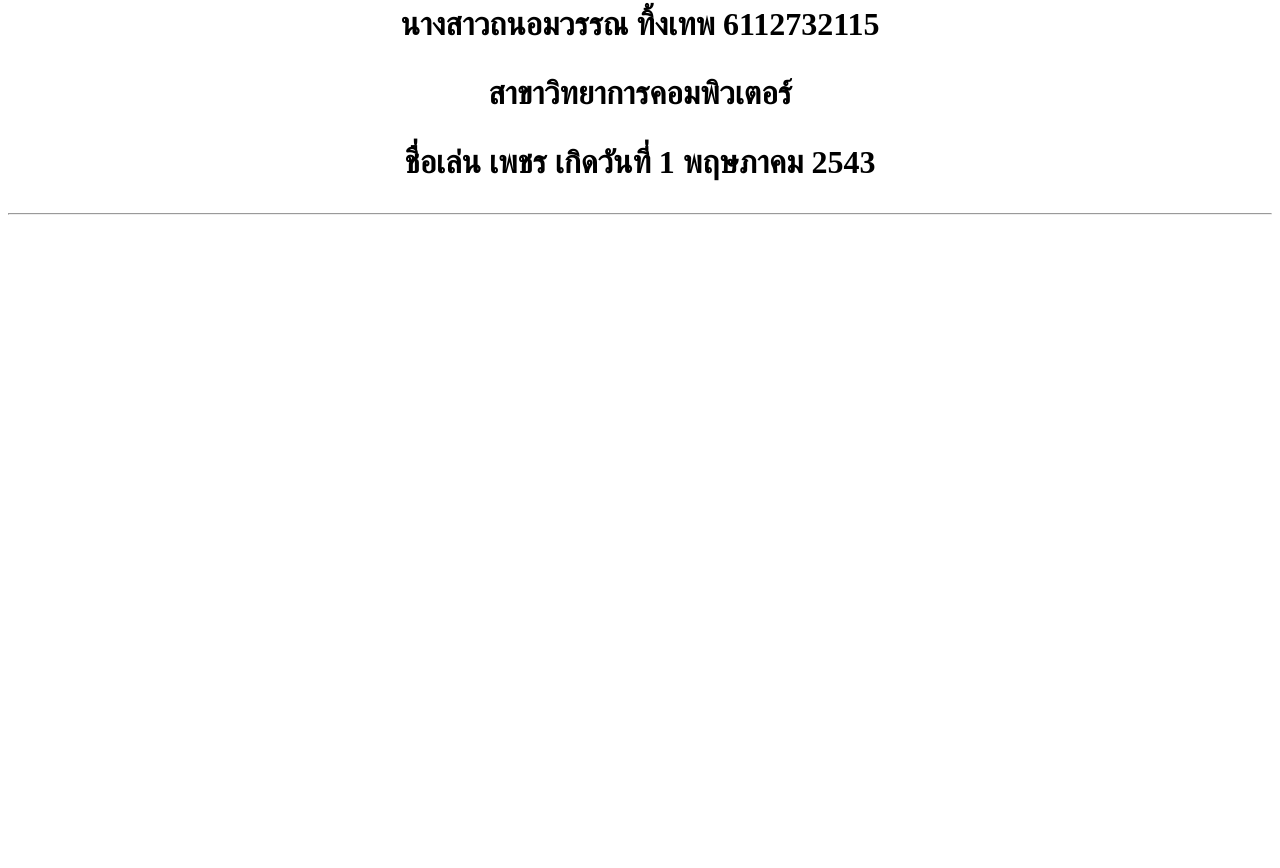
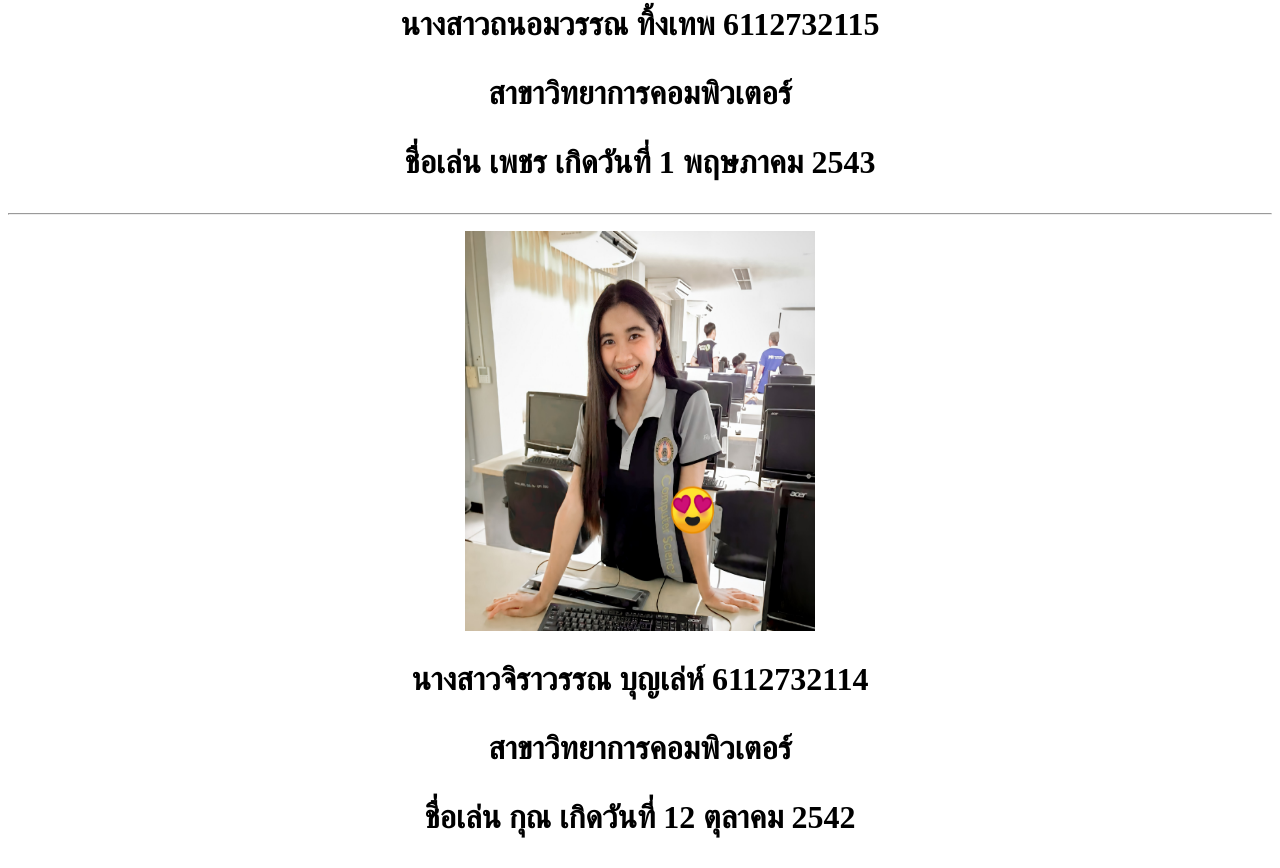
Before and after one commit to thanomwan2543/profile, a plain HTML site: page index.html in a window 1280 px wide. Shown: the part 499-1367 px from the top of the page. Before the commit the page ends 800 px from the top, so only its background shows below. Drawn offline with Linux system fonts and the light colour scheme.

Commit message:
first commit

```diff
--- a/index.html
+++ b/index.html
@@ -17,6 +17,11 @@
         <p>สาขาวิทยาการคอมพิวเตอร์</p>
         <p>ชื่อเล่น เพชร เกิดวันที่ 1 พฤษภาคม 2543</p>
         <hr>
+        <img src="img/kun.jpg" height="400" width="350
+        ">
+        <h1>นางสาวจิราวรรณ บุญเล่ห์ 6112732114</1>
+        <p>สาขาวิทยาการคอมพิวเตอร์</p>
+        <p>ชื่อเล่น กุณ เกิดวันที่ 12 ตุลาคม 2542</p>
 
     </center>
 </body>
```
Also changed, not shown: 1 other file.
